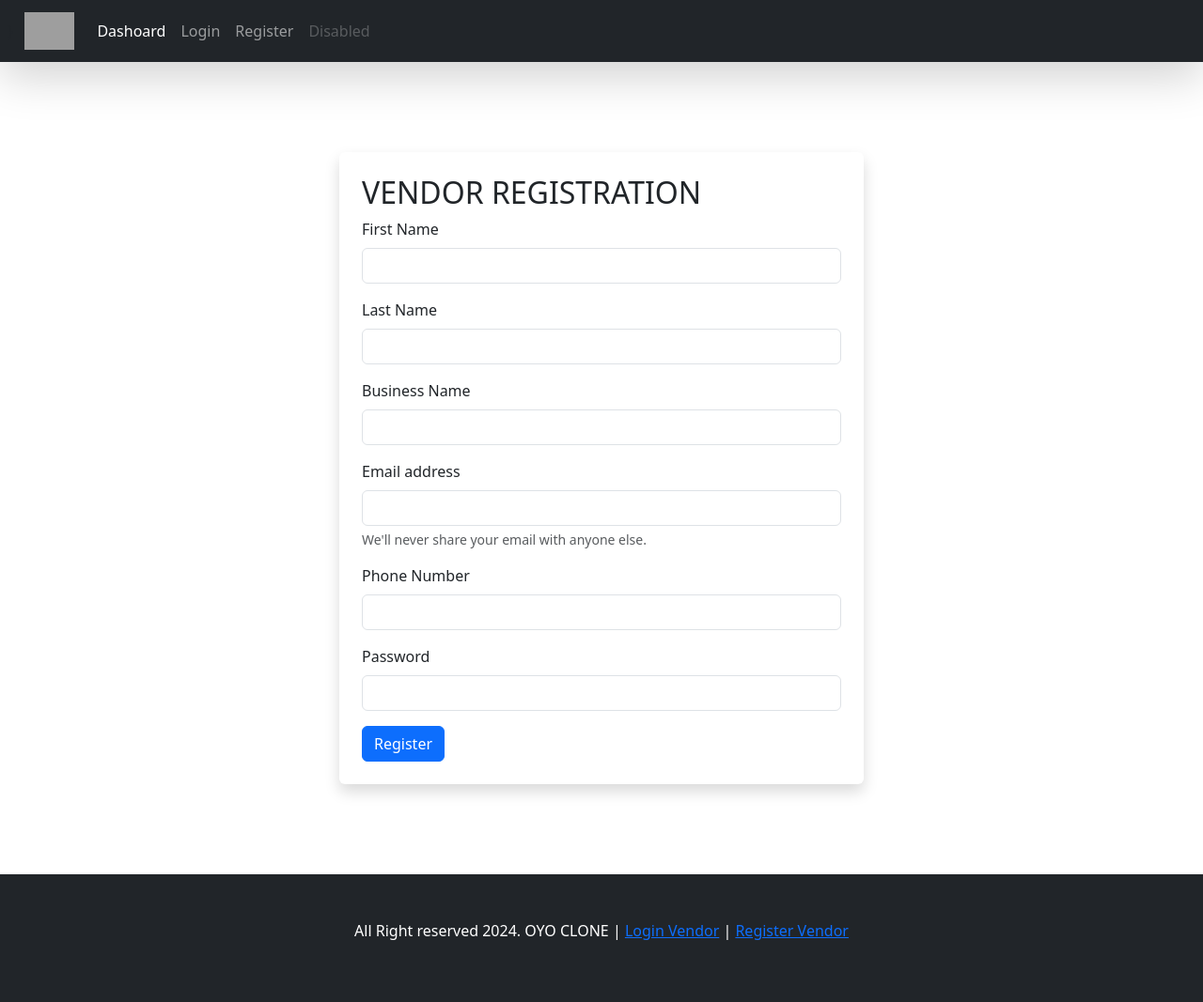
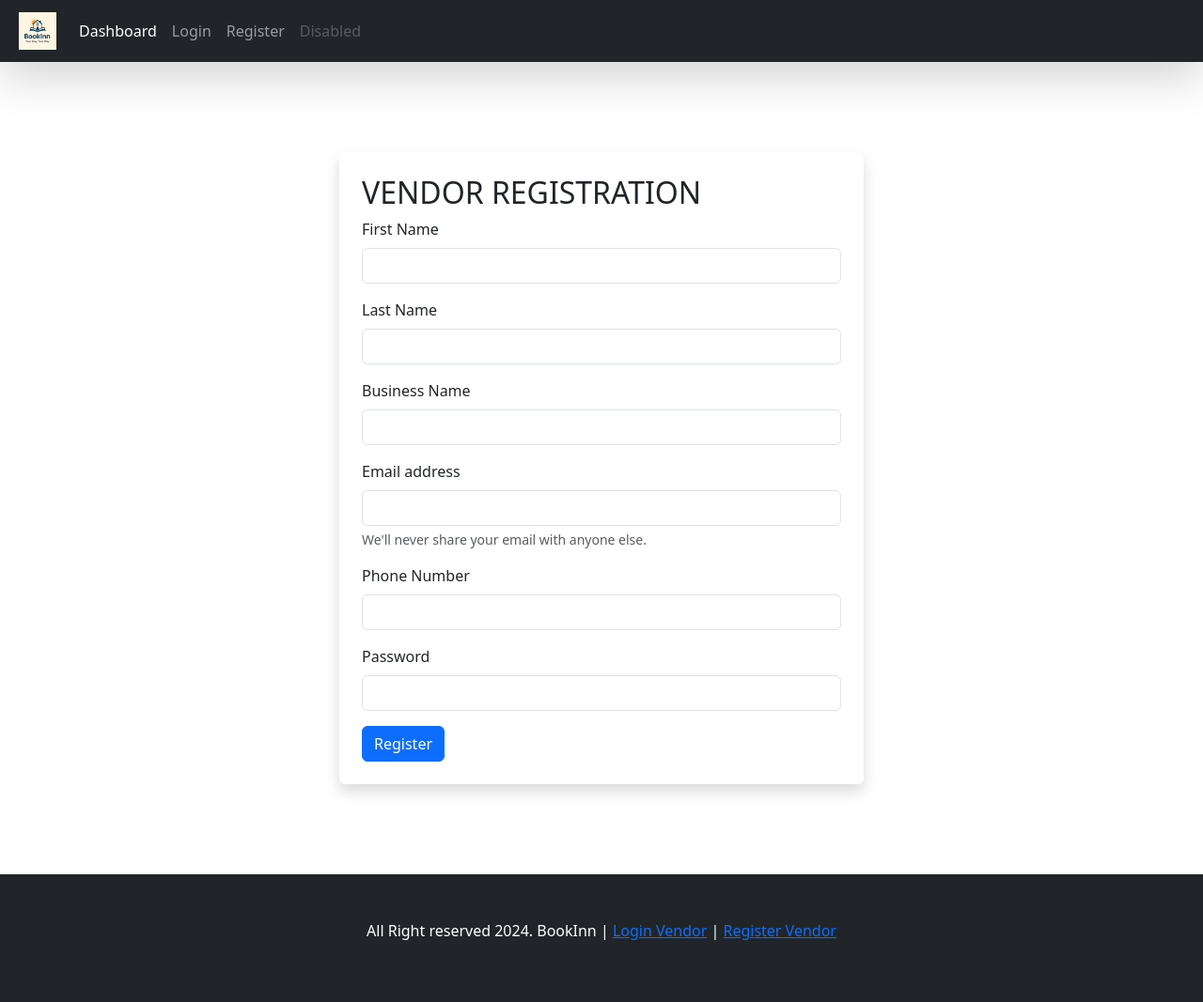
Before and after one commit to Rakshitabhansali/BookInn, a Django app: page /account/register_vendor/ in a window 1280 px wide. Shown: the whole page at 94% size. Run offline with Django 5.2, Linux system fonts and the light colour scheme; grey boxes are pictures that could not be loaded.

Commit message:
Update vbase.html

```diff
--- a/home/templates/vbase.html
+++ b/home/templates/vbase.html
@@ -1,3 +1,4 @@
+{% load static %}
 <!doctype html>
 <html lang="en">
 <head>
@@ -10,11 +11,11 @@
 
 
 <nav class="navbar navbar-expand-lg  navbar-dark bg-dark shadow-lg p-2 nav">
-    }
     <div class="container-fluid">
 
         <a class="navbar-brand" href="/">
-            <img height="40" src="https://i.pinimg.com/736x/60/20/3c/60203c06b364a8764b54bba1a35290c2.jpg">      </a>
+            <img height="40" src="{% static 'logo.png' %}" alt="Logo">
+        </a>
 
         <button class="navbar-toggler" type="button" data-bs-toggle="collapse" data-bs-target="#navbarNav" aria-controls="navbarNav" aria-expanded="false" aria-label="Toggle navigation">
             <span class="navbar-toggler-icon"></span>
@@ -22,7 +23,7 @@
         <div class="collapse navbar-collapse" id="navbarSupportedContent">
             <ul class="navbar-nav me-auto mb-2 mb-lg-0">
                 <li class="nav-item">
-                    <a class="nav-link active" aria-current="page" href="{% url 'vdashboard'%}">Dashoard</a>
+                    <a class="nav-link active" aria-current="page" href="{% url 'vdashboard'%}">Dashboard</a>
                 </li>
                 <li class="nav-item">
                     <a class="nav-link" href="{% url 'login_vendor'%}">Login</a>
@@ -44,7 +45,7 @@
 
 
 <div class="bg-dark p-5 mt-5">
-    <p class="text-center text-white">All Right reserved 2024. OYO CLONE |
+    <p class="text-center text-white">All Right reserved 2024. BookInn |
         <a href="{% url 'login_vendor' %}">Login Vendor</a> |  <a href="{% url 'register_vendor'%}">Register Vendor</a></p>
 </div>
 
```
